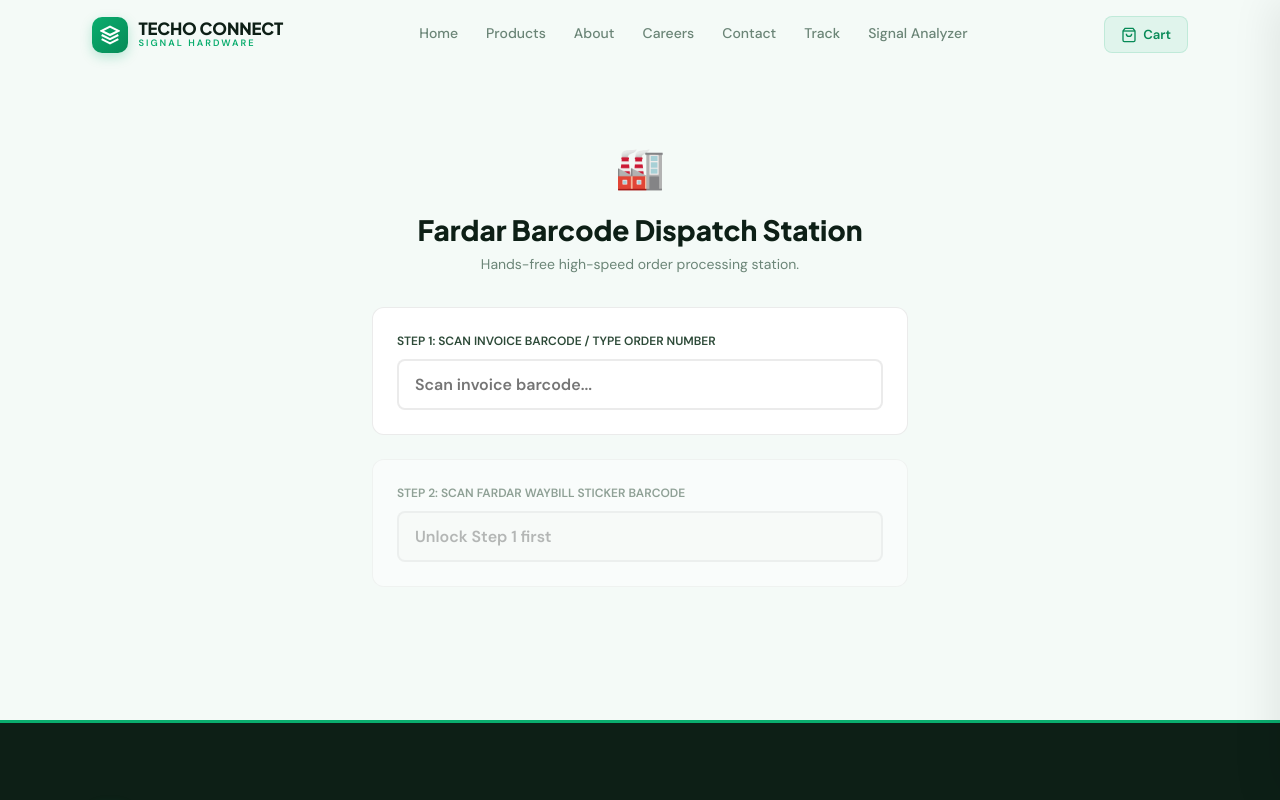
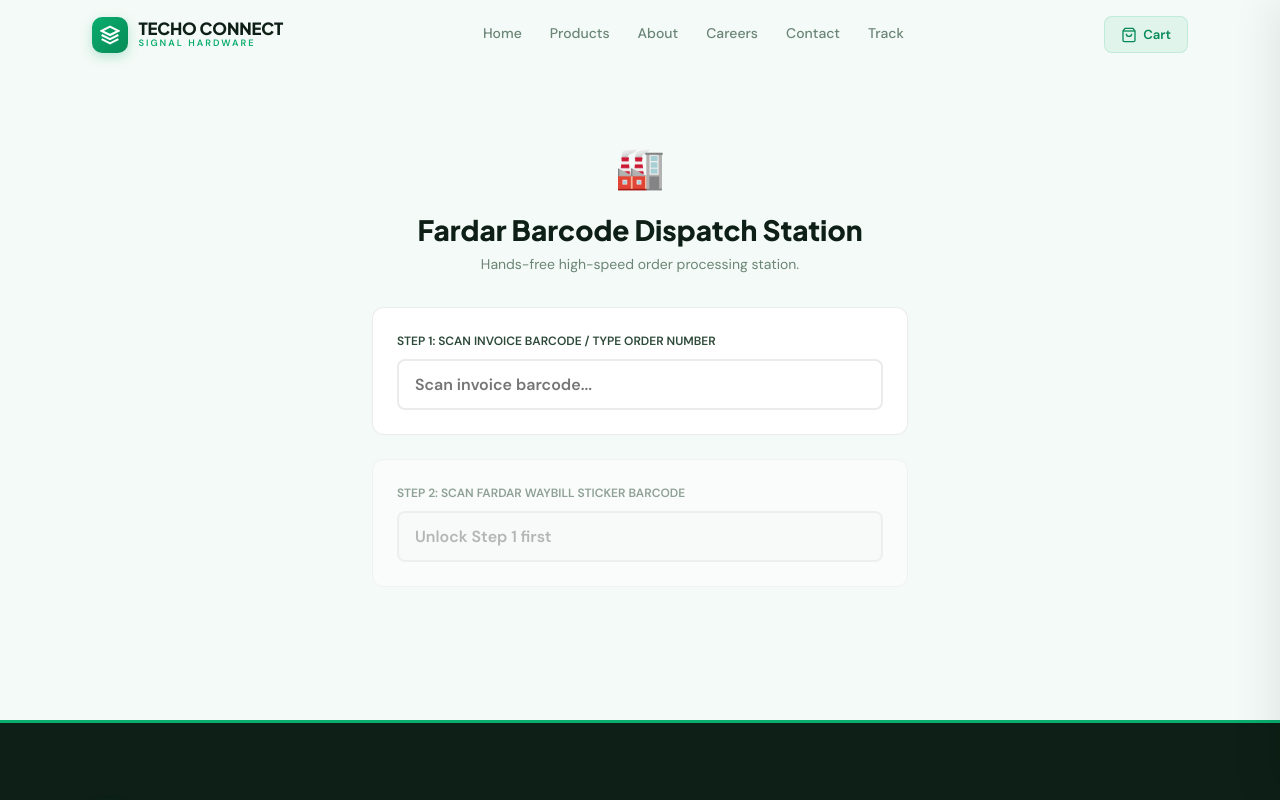
Before and after one commit to thivaharan-selvanayagam/techo-connect, a Next.js app: page /admin/dispatch in a window 1280 px wide. Shown: the top 800 px of the page. Built offline with nearby package versions, Linux system fonts and the light colour scheme.

Commit message:
hide analyser in nav nar

```diff
--- a/components/layout/Nav.js
+++ b/components/layout/Nav.js
@@ -25,7 +25,7 @@ export default function Nav() {
     { href: '/careers', label: 'Careers' },
     { href: '/contact', label: 'Contact' },
     { href: '/track', label: 'Track' },
-    { href: '/analyzer', label: 'Signal Analyzer' },
+    // { href: '/analyzer', label: 'Signal Analyzer' },
   ]
 
   return (
```
